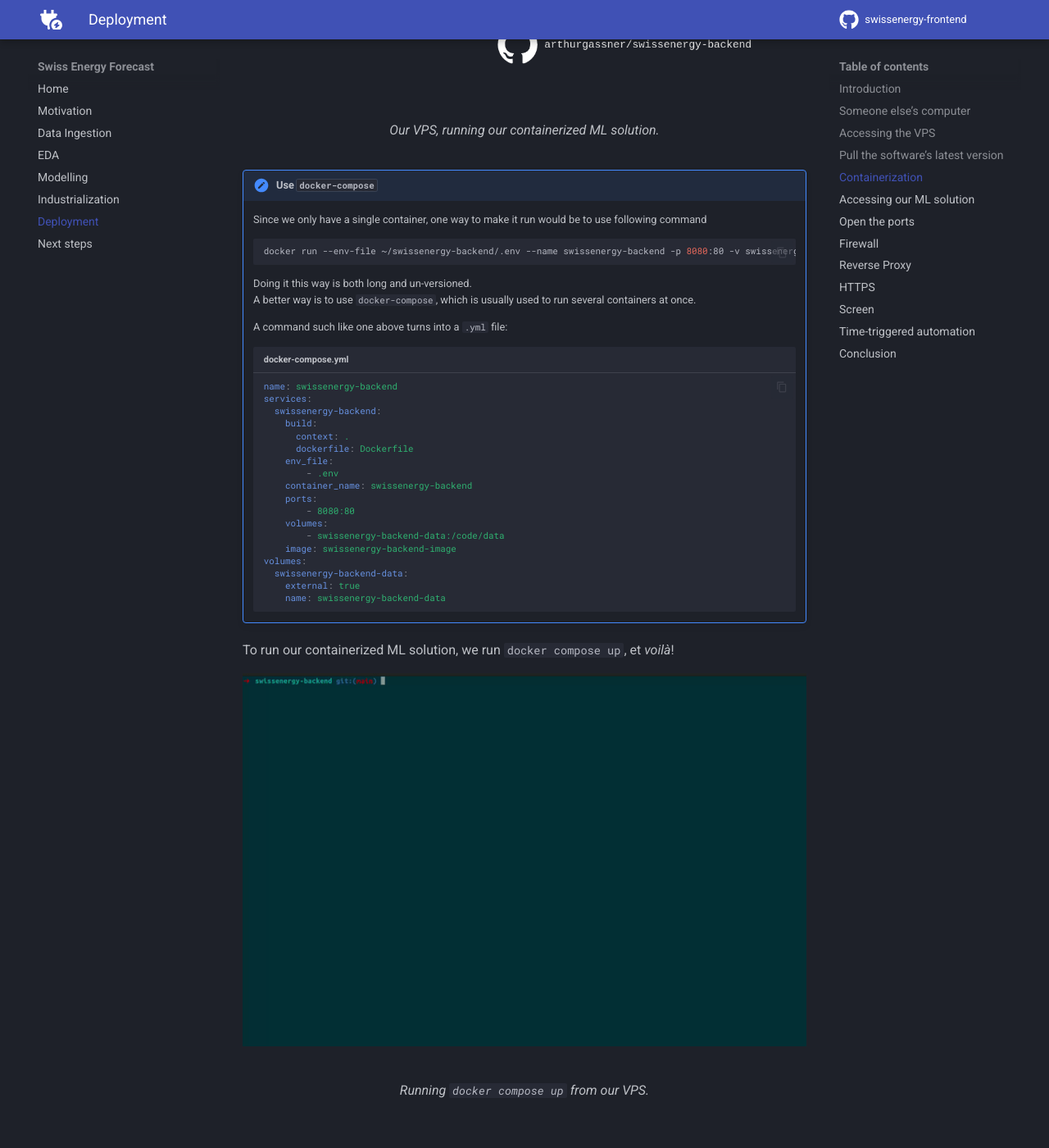
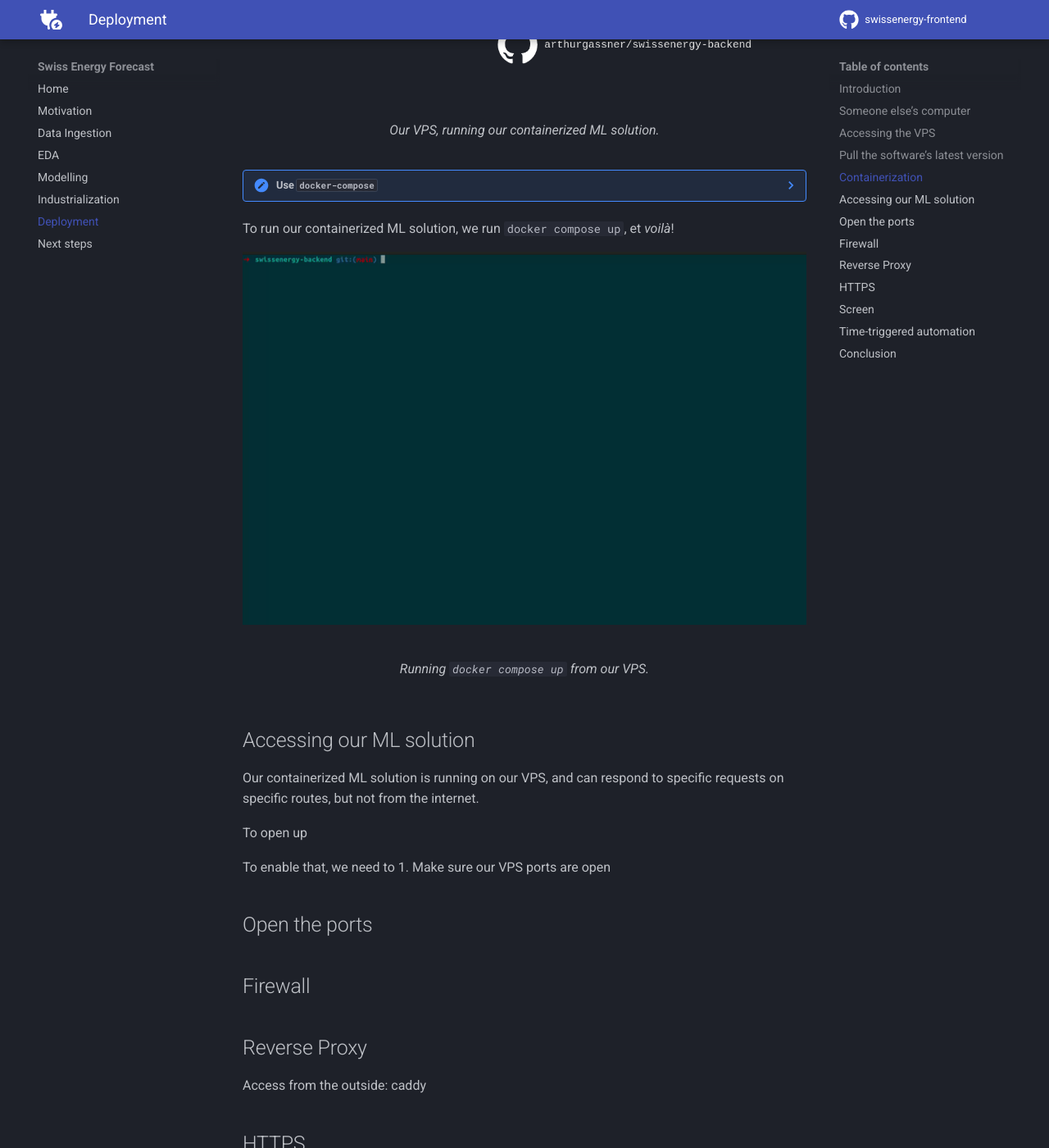
Before and after one commit to arthurgassner/swissenergy-frontend, an MkDocs documentation site: the page built from docs/deployment.md, in a window 1280 px wide and 1400 px high, scrolled down 4348 px. Shown: the whole window at 82% size. Built offline with MkDocs 1.6.1 and Material for MkDocs 9.7.7, drawn with Linux system fonts in a browser that asks for light colours; a script that is not in the unit is left out; comment, search, counter and statistics services are not loaded.

Commit message:
Add docker-compose

````diff
--- a/docs/deployment.md
+++ b/docs/deployment.md
@@ -136,7 +136,7 @@ We rely on volumes to save data accross runs of our container, which should be c
   <figcaption>Our VPS, running our containerized ML solution.</figcaption>
 </figure>
 
-!!! note "Use `docker-compose`"
+??? note "Use `docker-compose`"
     Since we only have a single container, one way to make it run would be to use following command
 
     ```bash
@@ -180,7 +180,7 @@ To run our containerized ML solution, we run `docker compose up`, et _voilà_!
 
 Our containerized ML solution is running on our VPS, and can respond to specific requests on specific routes, but not from the internet.
 
-
+To open up
 
 To enable that, we need to
 1. Make sure our VPS ports are open
````
